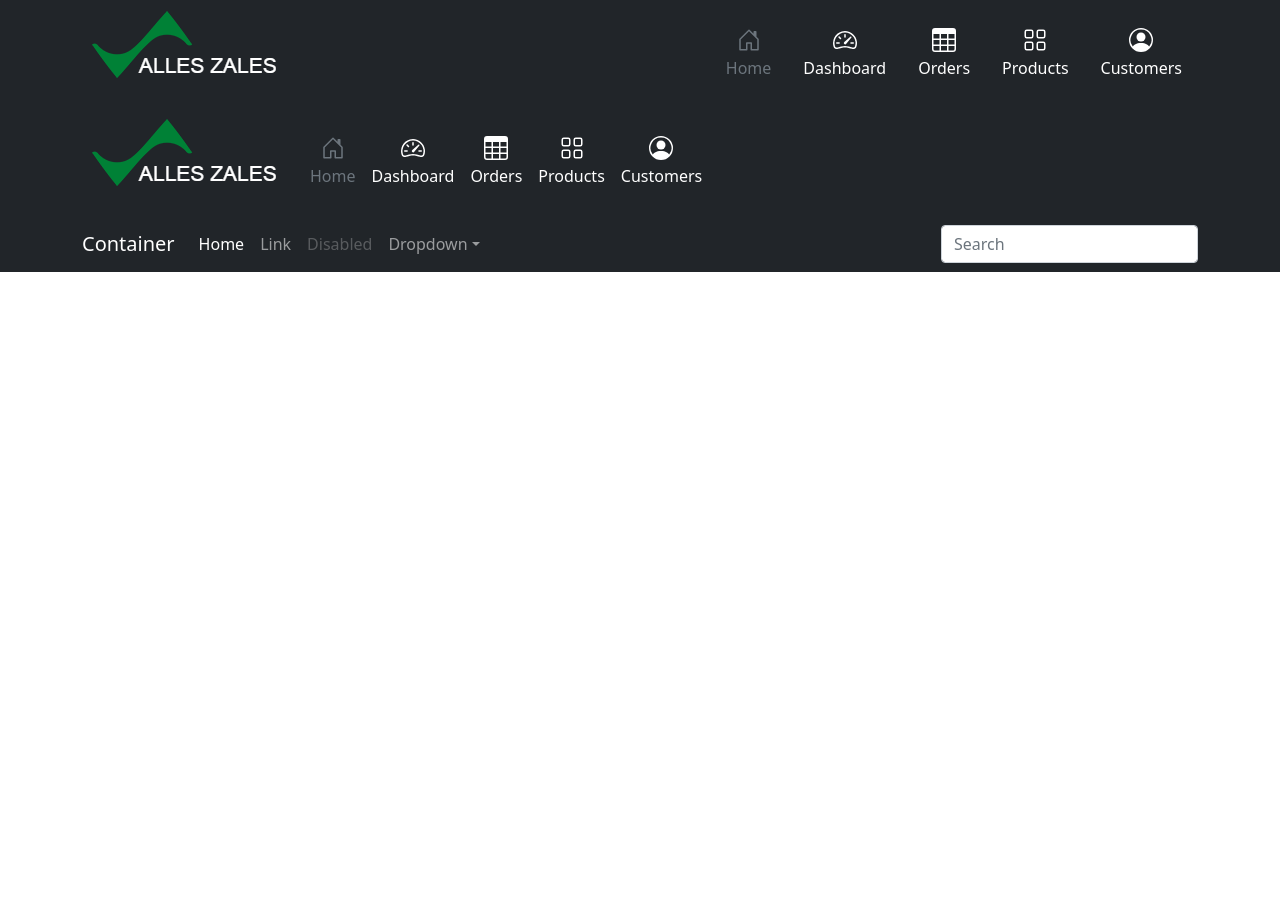
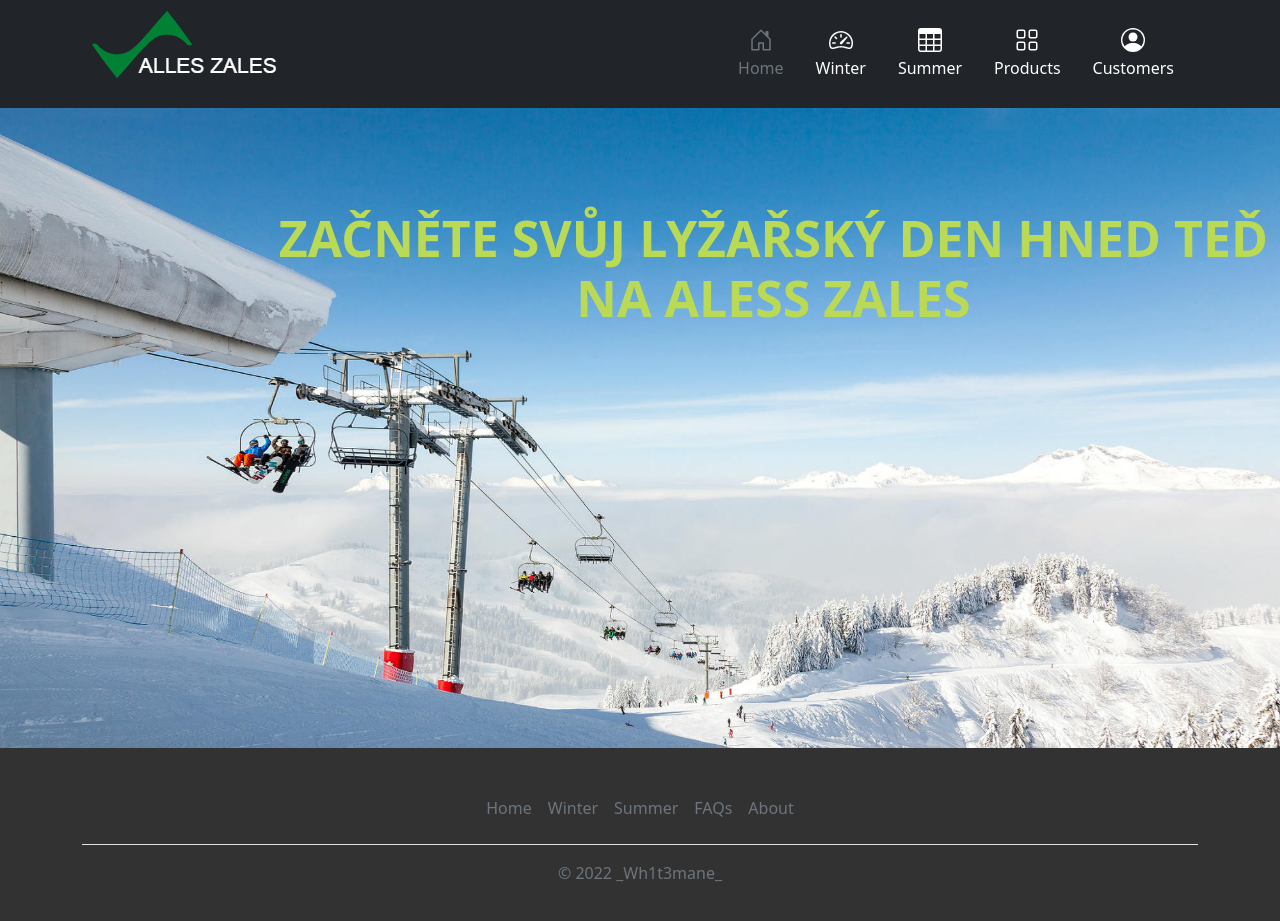
Before and after one commit to pslib-cz/2021-p1b-web-vlastni-bootstrap-web-Wh1t3mane, a plain HTML site: page index.html in a window 1280 px wide. Before the commit the page ends 800 px from the top, so only its background shows below. Drawn offline with nearby package versions, Linux system fonts and the light colour scheme.

Commit message:
Navbar hotovo, uvodni stranka

```diff
--- a/index.html
+++ b/index.html
@@ -12,44 +12,87 @@
     <title>Schladming Bergbahnen: Planai &amp; Hochwurzen am Dachstein</title>
 </head>
 <body>
-  <!--
-    <nav class="navbar navbar-expand-lg navbar-light bg-light">
+
+  <!--Navbar-->
+  <navbar class="navbar navbar-expand-lg navbar-dark bg-dark">
     <div class="container">
-            <!--Logo-->
-           <!--<a class="navbar-brand" href="#">
-                <img src="img/logo.png" alt="logo">
+      <a href="/" class="text-white text-decoration-none">
+        <img src="./img/logo5.png" alt="">
       </a>
-
-          <button class="navbar-toggler" type="button" data-bs-toggle="collapse" data-bs-target="#navbarNavDropdown" aria-controls="navbarNavDropdown" aria-expanded="false" aria-label="Toggle navigation">
+      <button class="navbar-toggler" type="button" data-bs-toggle="collapse" data-bs-target="#navbarsExample07" aria-controls="navbarsExample07" aria-expanded="false" aria-label="Toggle navigation">
         <span class="navbar-toggler-icon"></span>
       </button>
 
-          <div class="navbar-collapse collapse" id="navbarNavDropdown">
-            <ul class="navbar-nav d-flex ">
-              <li class="nav-item">
-                <a class="nav-link active" aria-current="page" href="#">Home</a>
+      <div class="collapse navbar-collapse" id="navbarsExample07">
+        <ul class="navbar-nav ms-auto mb-2 mb-lg-0">
+          <li class="nav-item p-right btn-navbar">
+            <a href="#" class="nav-link text-secondary colapse-center">
+              <svg class="bi d-block mx-auto mb-1" width="24" height="24"><use href="#home"/></svg>
+              Home
+            </a>
           </li>
-              <li class="nav-item">
-                <a class="nav-link" href="#">Features</a>
+          <li class="nav-item p-right btn-navbar">
+            <a href="#" class="nav-link text-white colapse-center">
+              <svg class="bi d-block mx-auto mb-1" width="24" height="24"><use xlink:href="#speedometer2"/></svg>
+              Winter
+            </a>
           </li>
-              <li class="nav-item">
-                <a class="nav-link" href="#">Pricing</a>
+          <li class="nav-item p-right btn-navbar">
+            <a href="#" class="nav-link text-white colapse-center">
+              <svg class="bi d-block mx-auto mb-1" width="24" height="24"><use xlink:href="#table"/></svg>
+              Summer
+            </a>
           </li>
-              <li class="nav-item dropdown">
-                <a class="nav-link dropdown-toggle" href="#" id="navbarDropdownMenuLink" role="button" data-bs-toggle="dropdown" aria-expanded="false">
-                  Dropdown link
+          <li class="nav-item p-right btn-navbar">
+            <a href="#" class="nav-link text-white colapse-center">
+              <svg class="bi d-block mx-auto mb-1" width="24" height="24"><use xlink:href="#grid"/></svg>
+              Products
             </a>
-                <ul class="dropdown-menu" aria-labelledby="navbarDropdownMenuLink">
-                  <li><a class="dropdown-item" href="#">Action</a></li>
-                  <li><a class="dropdown-item" href="#">Another action</a></li>
-                  <li><a class="dropdown-item" href="#">Something else here</a></li>
-                </ul>
+          </li>
+          <li class="nav-item p-right btn-navbar">
+            <a href="#" class="nav-link text-white colapse-center">
+              <svg class="bi d-block mx-auto mb-1" width="24" height="24"><use xlink:href="#people-circle"/></svg>
+              Customers
+            </a>
           </li>
         </ul>
       </div>
     </div>
-    </nav>-->
+  </navbar><!--End Navbar-->
 
+  <section id="hero" class="d-flex flex-column justify-content-start">
+    <div class="container-fluid">
+      <div class="row">
+        <div class="hero-text d-flex justify-content-end">
+          <h1 class="hero-size">Začněte svůj lyžařský den hned teď <br> na Aless Zales</h1>
+        </div>
+      </div>
+    </div>
+  </section>
+
+  <div class="container">
+    <footer class="py-3 my-4">
+      <ul class="nav justify-content-center border-bottom pb-3 mb-3">
+        <li class="nav-item"><a href="#" class="nav-link px-2 text-muted">Home</a></li>
+        <li class="nav-item"><a href="#" class="nav-link px-2 text-muted">Winter</a></li>
+        <li class="nav-item"><a href="#" class="nav-link px-2 text-muted">Summer</a></li>
+        <li class="nav-item"><a href="#" class="nav-link px-2 text-muted">FAQs</a></li>
+        <li class="nav-item"><a href="#" class="nav-link px-2 text-muted">About</a></li>
+      </ul>
+      <p class="text-center text-muted">&copy; 2022 _Wh1t3mane_</p>
+    </footer>
+  </div>
+
+
+
+
+
+
+
+
+
+
+  <!--Icons-->
   <svg xmlns="http://www.w3.org/2000/svg" style="display: none;">
     <symbol id="bootstrap" viewBox="0 0 118 94">
       <title>Bootstrap</title>
@@ -74,131 +117,5 @@
     </symbol>
   </svg>
 
-    <header>
-      <div class="px-3 py-2 bg-dark text-white">
-        <div class="container">
-          <div class="d-flex flex-wrap align-items-center justify-content-center justify-content-lg-start">
-            <a href="/" class="d-flex align-items-center my-2 my-lg-0 me-lg-auto text-white text-decoration-none">
-              <img src="./img/logo5.png" alt="">
-            </a>
-
-            <ul class="nav col-12 col-lg-auto my-2 justify-content-center my-md-0 text-small">
-              <li>
-                <a href="#" class="nav-link text-secondary">
-                  <svg class="bi d-block mx-auto mb-1" width="24" height="24"><use href="#home"/></svg>
-                  Home
-                </a>
-              </li>
-              <li>
-                <a href="#" class="nav-link text-white">
-                  <svg class="bi d-block mx-auto mb-1" width="24" height="24"><use xlink:href="#speedometer2"/></svg>
-                  Dashboard
-                </a>
-              </li>
-              <li>
-                <a href="#" class="nav-link text-white">
-                  <svg class="bi d-block mx-auto mb-1" width="24" height="24"><use xlink:href="#table"/></svg>
-                  Orders
-                </a>
-              </li>
-              <li>
-                <a href="#" class="nav-link text-white">
-                  <svg class="bi d-block mx-auto mb-1" width="24" height="24"><use xlink:href="#grid"/></svg>
-                  Products
-                </a>
-              </li>
-              <li>
-                <a href="#" class="nav-link text-white">
-                  <svg class="bi d-block mx-auto mb-1" width="24" height="24"><use xlink:href="#people-circle"/></svg>
-                  Customers
-                </a>
-              </li>
-            </ul>
-          </div>
-        </div>
-      </div>
-    </header>
-
-    <header class="navbar navbar-expand-lg navbar-dark bg-dark mt-xxl-5" aria-label="Eighth navbar example">
-      <div class="container">
-        <div class="d-flex flex-wrap align-items-center justify-content-center">
-          <a href="/" class="d-flex align-items-center my-2 my-lg-0 me-lg-auto text-white text-decoration-none">
-            <img src="./img/logo5.png" alt="">
-          </a>
-          <button class="navbar-toggler" type="button" data-bs-toggle="collapse" data-bs-target="#navbarsExample07" aria-controls="navbarsExample07" aria-expanded="false" aria-label="Toggle navigation">
-            <span class="navbar-toggler-icon"></span>
-          </button>
-
-          <div class="collapse navbar-collapse" id="navbarsExample07">
-            <ul class="navbar-nav me-auto mb-2 mb-lg-0">
-              <li class="nav-item">
-                <a href="#" class="nav-link text-secondary">
-                  <svg class="bi d-block mx-auto mb-1" width="24" height="24"><use href="#home"/></svg>
-                  Home
-                </a>
-              </li>
-              <li class="nav-item">
-                <a href="#" class="nav-link text-white">
-                  <svg class="bi d-block mx-auto mb-1" width="24" height="24"><use xlink:href="#speedometer2"/></svg>
-                  Dashboard
-                </a>
-              </li>
-              <li class="nav-item">
-                <a href="#" class="nav-link text-white">
-                  <svg class="bi d-block mx-auto mb-1" width="24" height="24"><use xlink:href="#table"/></svg>
-                  Orders
-                </a>
-              </li>
-              <li class="nav-item">
-                <a href="#" class="nav-link text-white">
-                  <svg class="bi d-block mx-auto mb-1" width="24" height="24"><use xlink:href="#grid"/></svg>
-                  Products
-                </a>
-              </li>
-              <li class="nav-item">
-                <a href="#" class="nav-link text-white">
-                  <svg class="bi d-block mx-auto mb-1" width="24" height="24"><use xlink:href="#people-circle"/></svg>
-                  Customers
-                </a>
-              </li>
-            </ul>
-          </div>
-        </div>
-      </div>
-    </header>
-
-    <nav class="navbar navbar-expand-lg navbar-dark bg-dark  mt-xxl-5" aria-label="Eighth navbar example">
-      <div class="container">
-        <a class="navbar-brand" href="#">Container</a>
-        <button class="navbar-toggler" type="button" data-bs-toggle="collapse" data-bs-target="#navbarsExample07" aria-controls="navbarsExample07" aria-expanded="false" aria-label="Toggle navigation">
-          <span class="navbar-toggler-icon"></span>
-        </button>
-
-        <div class="collapse navbar-collapse" id="navbarsExample07">
-          <ul class="navbar-nav me-auto mb-2 mb-lg-0">
-            <li class="nav-item">
-              <a class="nav-link active" aria-current="page" href="#">Home</a>
-            </li>
-            <li class="nav-item">
-              <a class="nav-link" href="#">Link</a>
-            </li>
-            <li class="nav-item">
-              <a class="nav-link disabled">Disabled</a>
-            </li>
-            <li class="nav-item dropdown">
-              <a class="nav-link dropdown-toggle" href="#" id="dropdown07" data-bs-toggle="dropdown" aria-expanded="false">Dropdown</a>
-              <ul class="dropdown-menu" aria-labelledby="dropdown07">
-                <li><a class="dropdown-item" href="#">Action</a></li>
-                <li><a class="dropdown-item" href="#">Another action</a></li>
-                <li><a class="dropdown-item" href="#">Something else here</a></li>
-              </ul>
-            </li>
-          </ul>
-          <form>
-            <input class="form-control" type="text" placeholder="Search" aria-label="Search">
-          </form>
-        </div>
-      </div>
-    </nav>
 </body>
 </html>
--- a/style/style.css
+++ b/style/style.css
@@ -1,3 +1,7 @@
+body {
+    background-color: rgb(51, 50, 50);
+}
+
 .bi {
     vertical-align: -0.125em;
     fill: currentColor;
@@ -6,3 +10,58 @@
 header {
     background-color: yellow;
 }
+
+.p-right {
+    padding-right: 16px;
+}
+
+
+@media screen and (max-width: 991px) {
+    .colapse-center {
+        display: flex!important;
+        justify-content: space-between!important;
+    }
+
+    .mx-auto {
+        margin-right: 0!important;
+        margin-left: 0!important;
+    }
+
+    .btn-navbar {
+        border-radius: 25px;
+        background: #BADA55;
+        margin-top: 20px;
+        padding-left: 8px;
+    }
+}
+
+/*Hero*/
+#hero{
+    background-attachment: fixed;
+    background-repeat: no-repeat;
+    width: 100%;
+    height: 80vh;
+    background-image: url("/img/pozadi.jpg");
+    background-size: cover;
+    position: relative;
+}
+
+#hero .container {
+    padding-top: 72px;
+    position: relative;
+    text-align: center;
+}
+
+.hero-text {
+    margin-top: 100px;
+    text-align: center;
+    position: absolute;
+    color: white;
+    text-transform: uppercase;
+}
+
+.hero-size {
+    font-size: 50px;
+    color: #BADA55;
+    font-weight: bold;
+}
```
Also changed, not shown: img/pozadi.jpg (added). Lines whose indentation alone changed are shown as unchanged.
